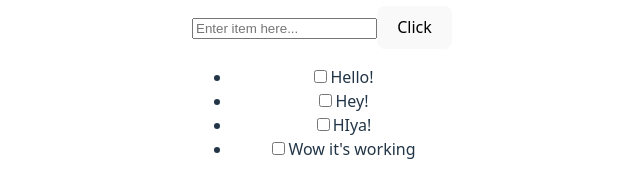
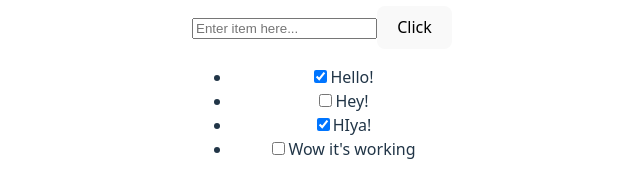
Before and after one commit to simonas-kulakauskas/react-todo-list, a React (Vite) app: page / in a window 1280 px wide. Shown: the part 371-552 px from the top of the page, without its empty margins (318-958 px from the left). Built offline with nearby package versions, Linux system fonts and the light colour scheme.

Commit message:
Added "checked" property to data.js objects. Also added it to the 'add' function (defaut set to not checked). Also made the display function display whether or not it's checked.

```diff
--- a/src/App.jsx
+++ b/src/App.jsx
@@ -15,14 +15,15 @@ function App() {
   const [newListItems, setNewListItems] = useState(todoListItems);
 
   function DisplayListItems() {
+
     return (
       newListItems.map((item) => {
-        return (
-          <li key={item.key}>
-            <input type="checkbox"  id={item.key}></input>
-            <label htmlFor={item.key}>{item.value}</label>
-          </li>
-        );
+       return (
+        <li key={item.key}>
+          <input type="checkbox" id={item.key} onChange={() => console.log("Changed item key" + item.key)} checked={item.checked}></input>
+          <label htmlFor={item.key}>{item.value}</label>
+        </li>
+       );
       })
     );
   }
@@ -38,6 +39,7 @@ function App() {
           {
             key: newListItems.length + 1,
             value: newValue,
+            checked: false
           }
         ])
       }
--- a/src/data.js
+++ b/src/data.js
@@ -1,18 +1,22 @@
 export let todoListItems = [
     {
         key: 0,
-        value: "Hello!"
+        value: "Hello!",
+        checked: true
     },
     {
         key: 1,
-        value: "Hey!"
+        value: "Hey!",
+        checked: false
     },
     {
         key: 2,
-        value: "HIya!"
+        value: "HIya!",
+        checked: true
     },
     {
         key: 3,
-        value: "Wow it's working"
+        value: "Wow it's working",
+        checked: false
     }
 ];
```
